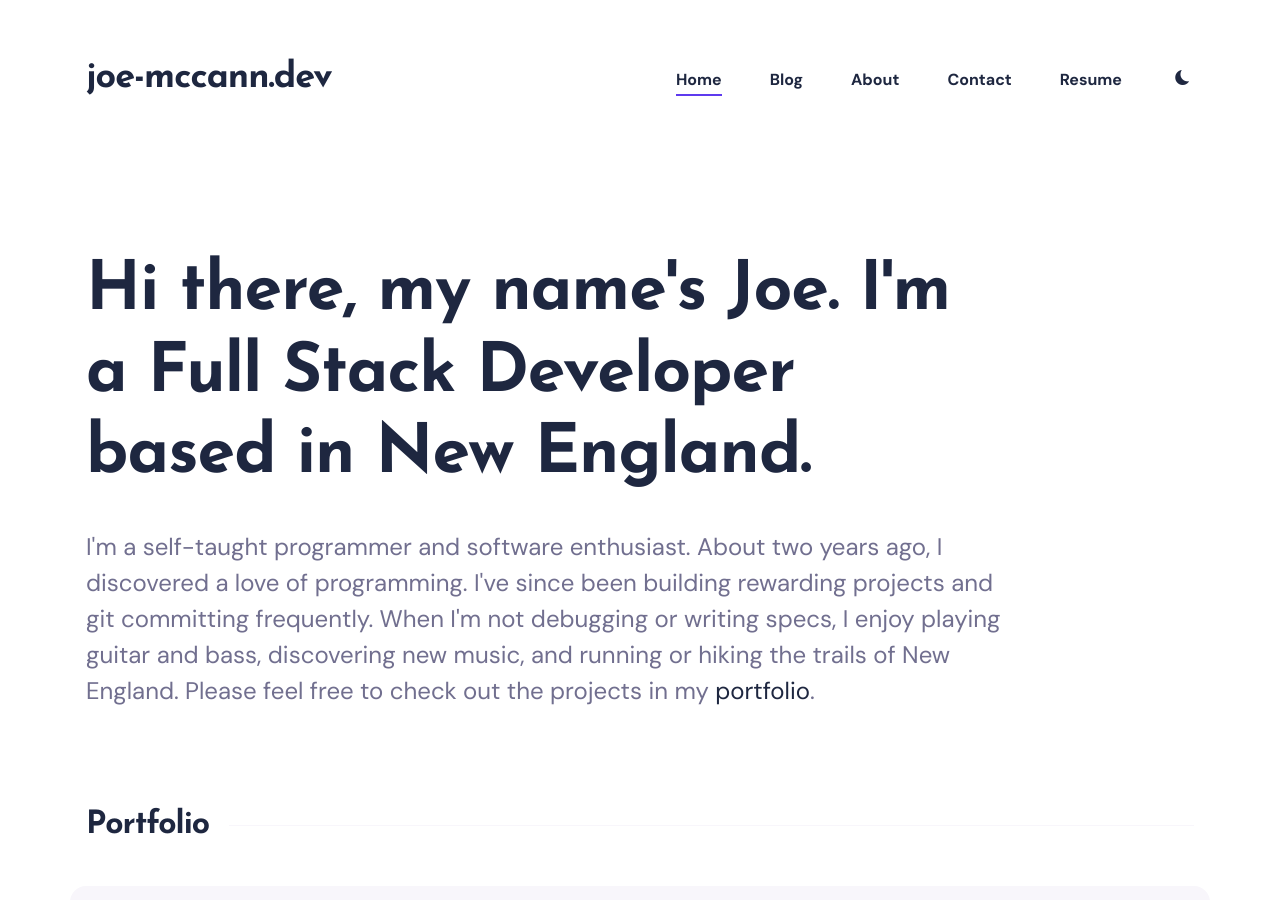
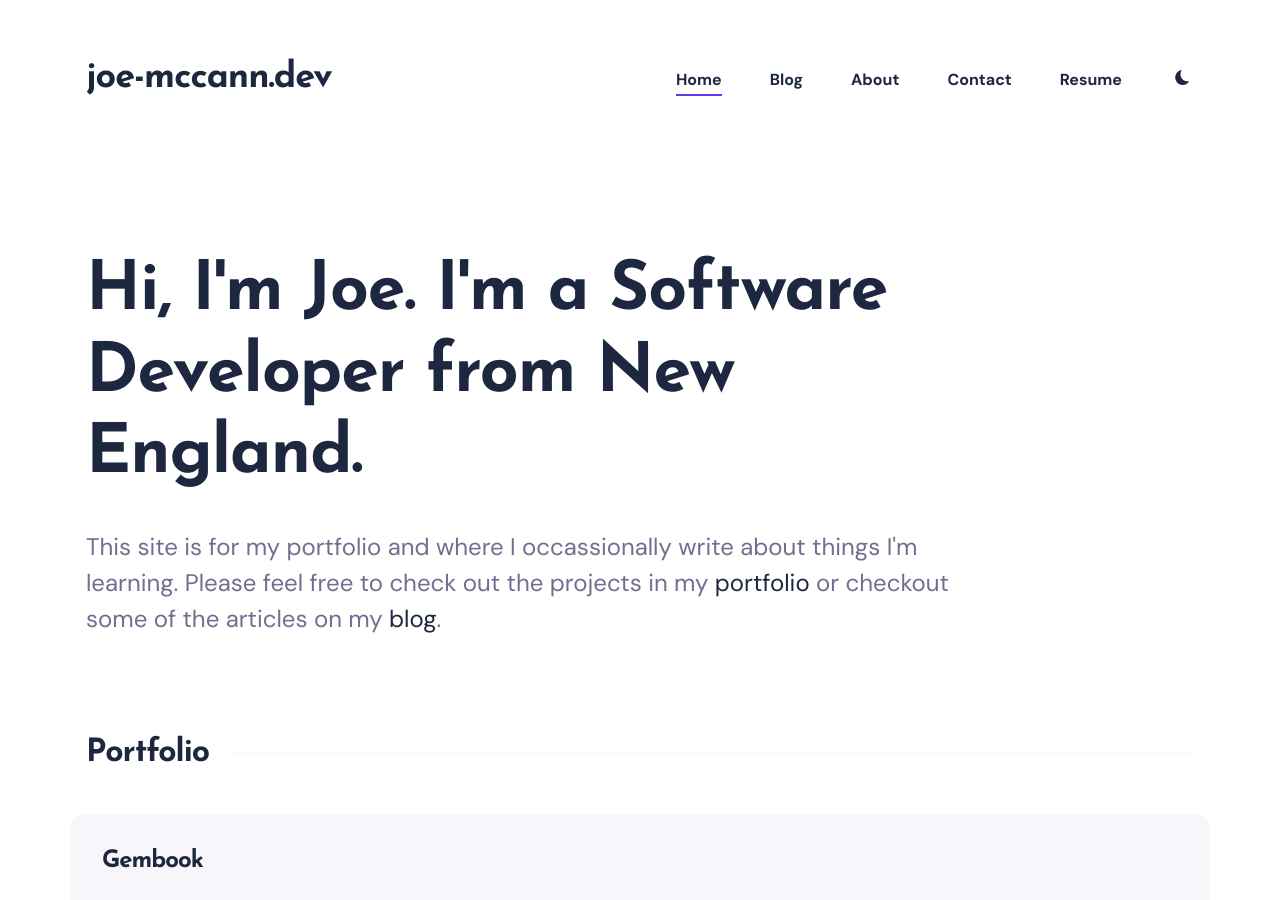
Before and after one commit to joe-mccann-dev/portfolio, a Jekyll site: the page built from index.html, in a window 1280 px wide and 900 px high. Built offline with Jekyll 4.4.1, drawn with Linux system fonts in a browser that asks for light colours; nearby versions of some CDN libraries.

Commit message:
Update hero section.

```diff
--- a/_data/settings.yml
+++ b/_data/settings.yml
@@ -24,8 +24,8 @@ menu__settings:
 #-------------------------------
 # Hero Settings
 hero:
-  hero__title: Hi there, my name's Joe. I'm a Full Stack Developer based in New England.
-  hero__description: I'm a self-taught programmer and software enthusiast. About two years ago, I discovered a love of programming. I've since been building rewarding projects and git committing frequently. When I'm not debugging or writing specs, I enjoy playing guitar and bass, discovering new music, and running or hiking the trails of New England. Please feel free to check out the projects in my <a href="#portfolio">portfolio</a>.
+  hero__title: Hi, I'm Joe. I'm a Software Developer from New England.
+  hero__description: This site is for my portfolio and where I occassionally write about things I'm learning. Please feel free to check out the projects in my <a href="#portfolio">portfolio</a> or checkout some of the articles on my <a href="/blog">blog</a>.
 
 
 #-------------------------------
```
